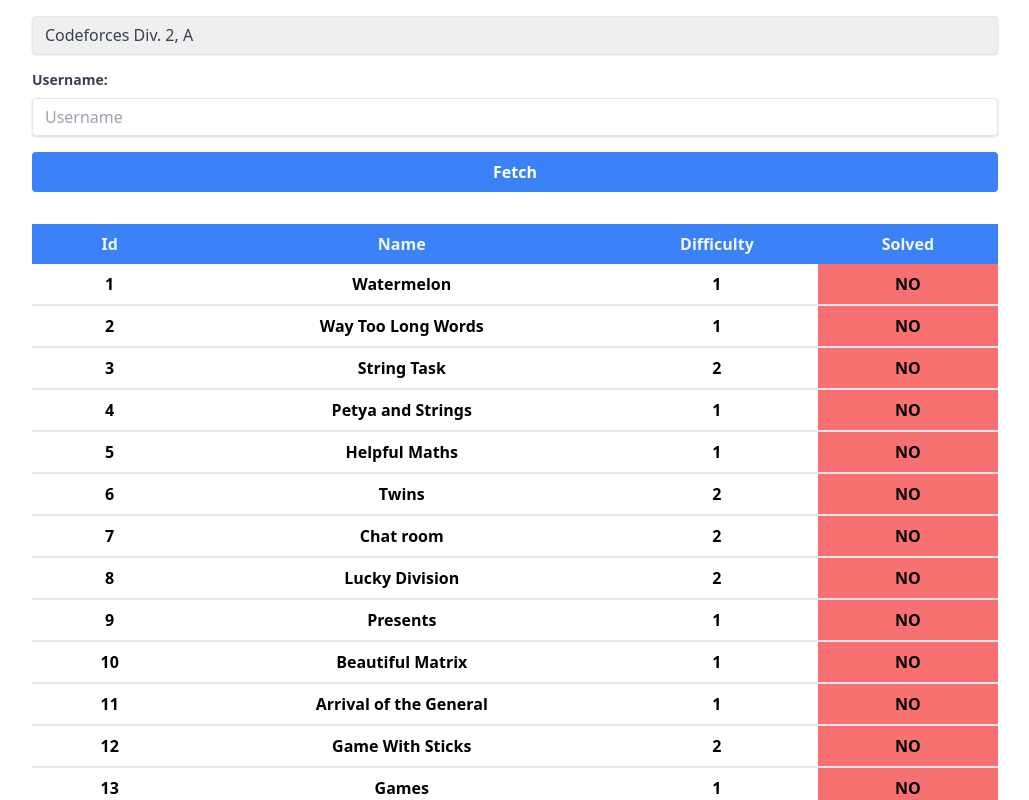
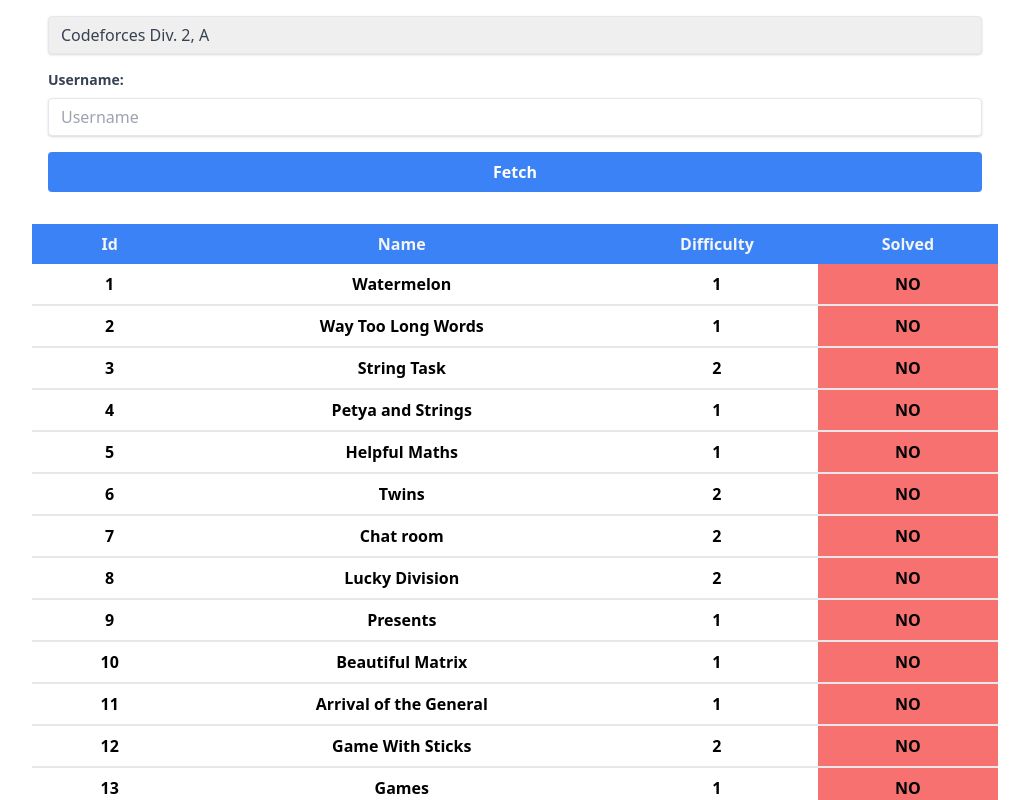
Before and after one commit to ajami1331/dynamic-a2oj-react-pwa-ts, a React (Create React App) app: page / in a window 1280 px wide. Shown: the top 800 px of the page, without its empty margins (125-1154 px from the left). Built offline with nearby package versions, Linux system fonts and the light colour scheme.

Commit message:
Update padding

```diff
--- a/src/App.tsx
+++ b/src/App.tsx
@@ -21,9 +21,9 @@
         ></Selector>
         <UserProfile setUser = {setUser}></UserProfile>
         <Ladder
-        className=""
-        selectedLadder = {laddersDetails[ladder]}
-        user = {user}
+          className=""
+          selectedLadder = {laddersDetails[ladder]}
+          user = {user}
         >
         </Ladder>
       </div>
--- a/src/selector/selector.tsx
+++ b/src/selector/selector.tsx
@@ -1,6 +1,6 @@
 const Selector = (props: any) => {
   return (
-    <div className="flex">
+    <div className="flex px-4">
       <select className="flex shadow appearance-none border rounded w-full py-2 px-3 text-gray-700 leading-tight focus:outline-none focus:shadow-outline mt-4"
         name = {props.name}
         value={props.selectedValue}
--- a/src/user-profile/user-profile.tsx
+++ b/src/user-profile/user-profile.tsx
@@ -30,7 +30,7 @@
   const [username, setUsername] = useState(window.localStorage.getItem('last-used-username') || '');
   const [loading, setLoading] = useState(false);
   return (
-    <form className="flex flex-col">
+    <form className="flex flex-col px-4">
       <div className="mt-4">
         <label className="block text-gray-700 text-sm font-bold mb-2" htmlFor="username">Username:</label>
         <input
```
Also changed, not shown: src/ladder/ladder.tsx (indentation only).
